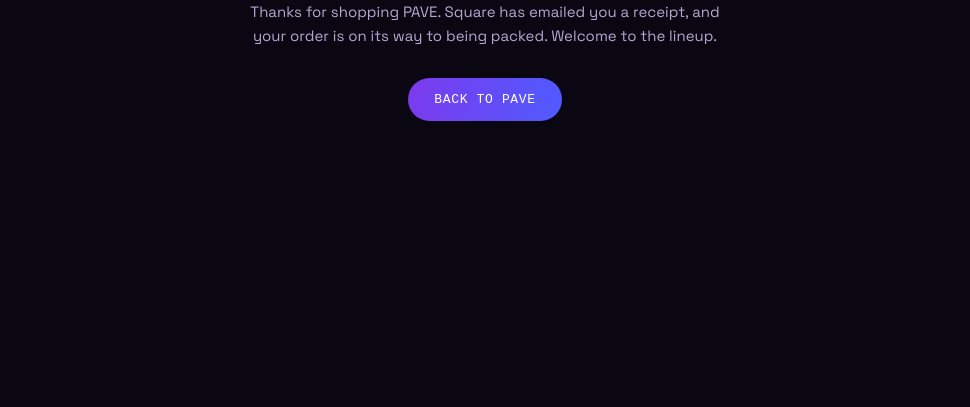
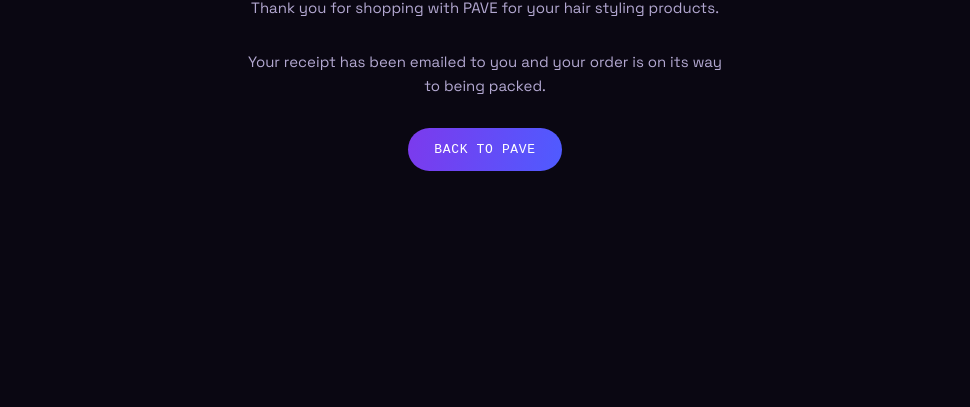
Before and after one commit to parhamkho460-lab/pave-vercel-deploy-final, a website: page thank-you.html in a window 1280 px wide. Shown: the part 441-848 px from the top of the page, without its empty margins (155-1125 px from the left). Drawn offline with Linux system fonts and the light colour scheme.

Commit message:
Update thank-you.html

```diff
--- a/thank-you.html
+++ b/thank-you.html
@@ -19,6 +19,7 @@
   }
   h1{font-family:'Big Shoulders Display', sans-serif; font-weight:900; text-transform:uppercase; font-size:clamp(30px,5vw,44px); margin:0 0 14px;}
   p{color:#b3a8d1; font-size:15px; line-height:1.6; margin-bottom:30px;}
+  p.lead{color:#f5f2ff; font-size:18px; font-weight:500; margin-bottom:14px;}
   a.btn{
     display:inline-block; padding:14px 26px; border-radius:999px;
     background:linear-gradient(100deg,#7c3aed,#4f5bff); color:#fff; text-decoration:none;
@@ -32,7 +33,9 @@
       <svg width="28" height="28" viewBox="0 0 24 24" fill="none" stroke="#fff" stroke-width="3"><path d="M20 6 9 17l-5-5"/></svg>
     </div>
     <h1>Order Confirmed</h1>
-    <p>Thanks for shopping PAVE. Square has emailed you a receipt, and your order is on its way to being packed. Welcome to the lineup.</p>
+    <p class="lead">Welcome to the PAVE lineup™.</p>
+    <p>Thank you for shopping with PAVE for your hair styling products.</p>
+    <p>Your receipt has been emailed to you and your order is on its way to being packed.</p>
     <a class="btn" href="index.html">Back to PAVE</a>
   </div>
   <script>
```
